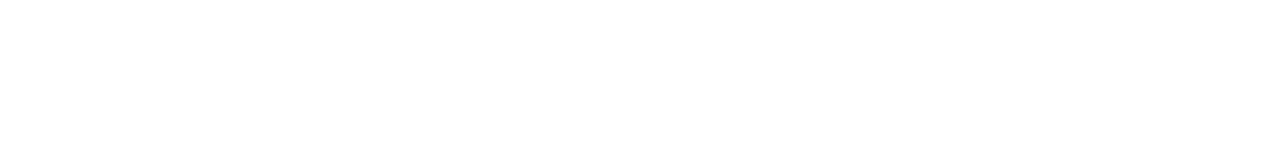
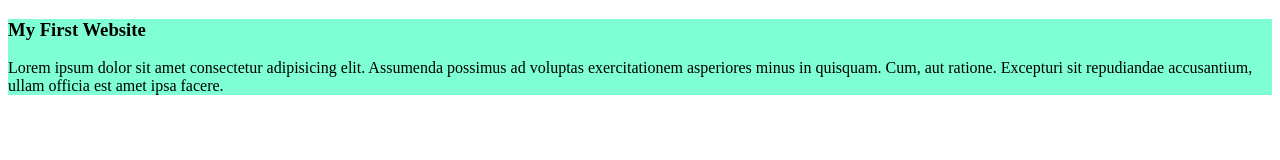
Before and after one commit to HabibRakib/My-simple-website, a plain HTML site: page index.html in a window 1280 px wide. Drawn offline with Linux system fonts and the light colour scheme.

Commit message:
added the first blog

```diff
--- a/index.html
+++ b/index.html
@@ -4,8 +4,13 @@
     <meta charset="UTF-8">
     <meta name="viewport" content="width=device-width, initial-scale=1.0">
     <title>My Simple Website</title>
+    <link rel="stylesheet" href="style/blog.css">
 </head>
 <body>
-
+    <div>
+        <h3>My First Website</h3>
+        <P>Lorem ipsum dolor sit amet consectetur adipisicing elit. Assumenda possimus ad voluptas exercitationem asperiores minus in quisquam. Cum, aut ratione. Excepturi sit repudiandae accusantium, ullam officia est amet ipsa facere.
+        </P>
+    </div>
 </body>
 </html>
--- /dev/null
+++ b/style/blog.css
@@ -0,0 +1,3 @@
+div{
+    background-color: aquamarine;
+}
```
